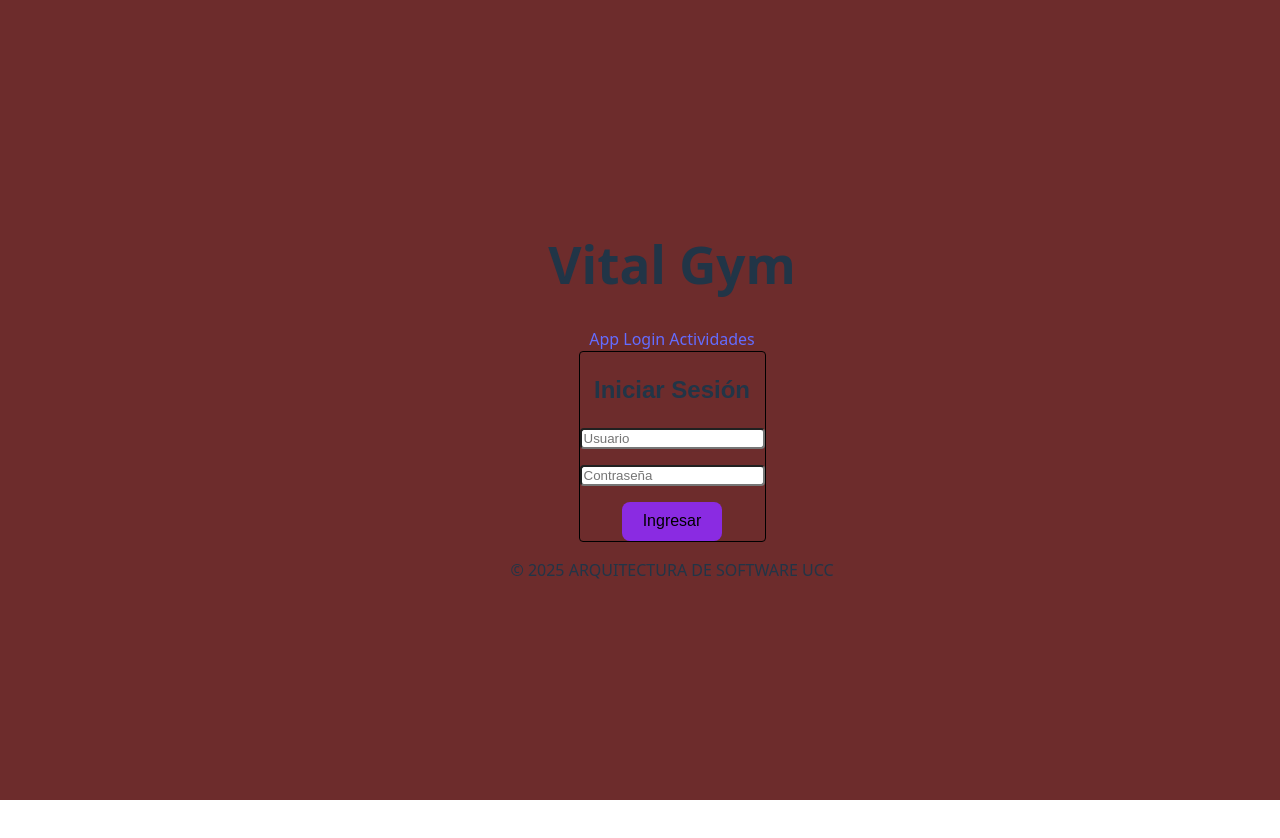
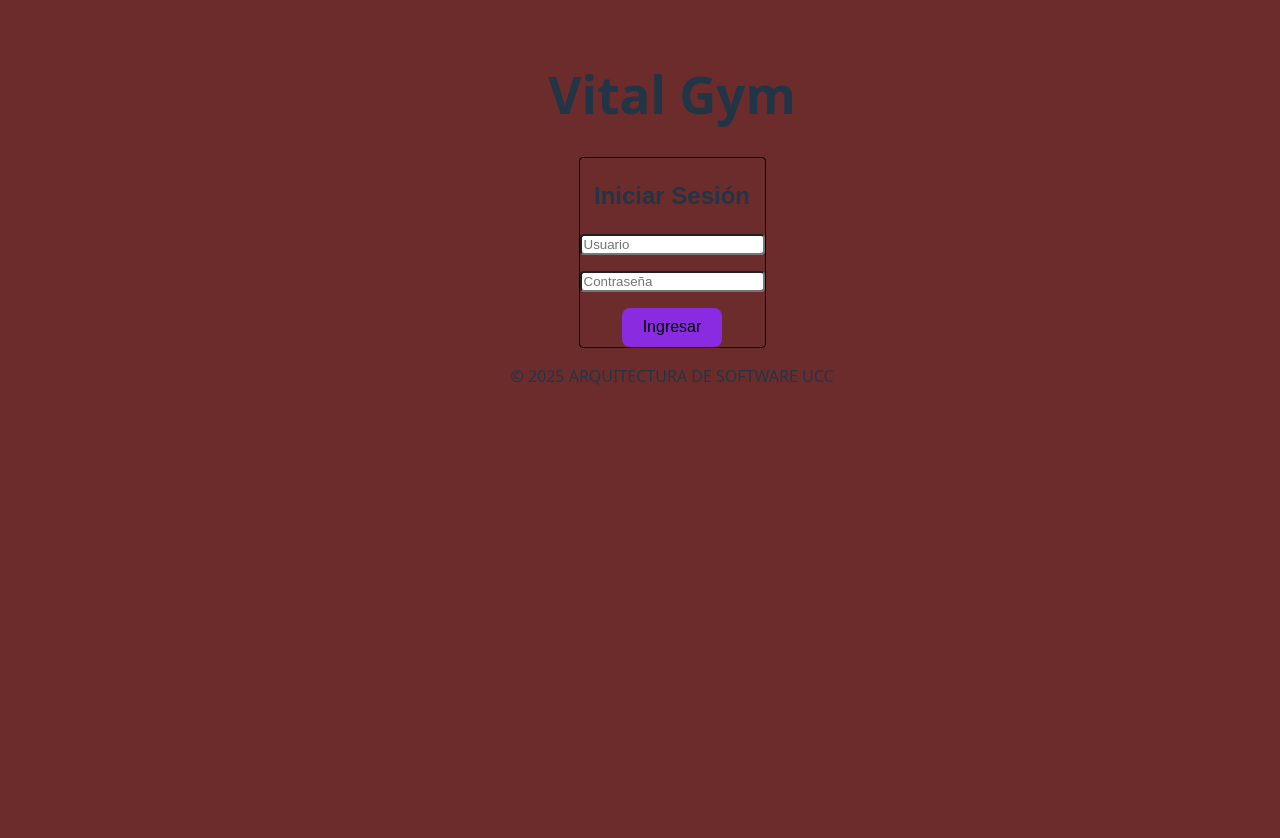
Before and after one commit to romanovictoria/Proyecto-gym-2025-Giardelli-DeLaPe-a-Romano-Funes, a React (Vite) app in the folder frontend/: page /Login in a window 1280 px wide. Shown: the top 838 px of the page. Before the commit the page ends 800 px from the top, so only its background shows below. Built offline with nearby package versions, Linux system fonts and the light colour scheme.

Commit message:
se agrego ruteo

```diff
--- a/frontend/index.html
+++ b/frontend/index.html
@@ -11,7 +11,7 @@
 
 <body>
   <div id="root"></div>
-  <script type="module" src="./src/pages/main.jsx"></script>
+  <script type="module" src="./src/main.jsx"></script>
 </body>
 
 </html>
--- /dev/null
+++ b/frontend/src/App.jsx
@@ -0,0 +1,13 @@
+//import "./App.css";
+import RouterApp from "./RouterApp/RouterApp";
+
+
+const App = () => {
+    return (
+        <>
+            <RouterApp />
+        </>
+    );
+};
+
+export default App;
--- /dev/null
+++ b/frontend/src/RouterApp/RouterApp.jsx
@@ -0,0 +1,42 @@
+import { BrowserRouter, Routes, Route, Navigate } from "react-router-dom";
+import Login from "../pages/Login";
+import PrivateLayout from "../pages/Layout/PrivateLayout";
+import PublicLayout from "../pages/Layout/PublicLayout";
+
+
+const RouterApp = () => {
+    //const isAuthenticated = false; // reemplazar por lógica real
+
+    return (
+        <BrowserRouter>
+            <Routes>
+                {/*  {isAuthenticated ? (
+                    <Route element={<PrivateLayout />}>
+                        <Route path="/login" element={<Login />} />
+                        <Route path="*" element={<Navigate to="/home" />} />
+                    </Route>
+                ) : ( */}
+                <Route element={<PublicLayout />}>
+                    <Route path="/Login" element={<Login />} />
+                    <Route path="*" element={<Navigate to="/Login" />} />
+                </Route>
+                {/*  )}*/}
+            </Routes>
+        </BrowserRouter>
+    );
+};
+
+export default RouterApp;
+
+
+{/* <BrowserRouter>
+      <Routes>
+        <Route path="/" element={<Layout />} >
+          <Route index element={<Home />} />
+          <Route path="login" element={<Login />} />
+          <Route path="activities" element={<Activities />} />
+          {/* <Route path="/" element={<AppAndLayoutWrapper />} />}
+        </Route>
+      </Routes>
+    </BrowserRouter>
+ */}
--- a/frontend/src/components/Layout.jsx
+++ b/frontend/src/components/Layout.jsx
@@ -4,16 +4,16 @@ import Footer from './Footer.jsx';
 
 function Layout({ isLoggedIn, logout, navigate }) {
 
-  const handleLogout = () => {
+  /* const handleLogout = () => {
     logout();
     navigate("/");
-  };
+  }; */
 
   return (
     <div className="layout-container">
       <header>
         <h1>Vital Gym</h1>
-        <nav>
+        {/* <nav>
           <a href="/">App</a>
           {isLoggedIn ? (
             <button onClick={handleLogout}>Cerrar Sesion</button>
@@ -21,7 +21,7 @@ function Layout({ isLoggedIn, logout, navigate }) {
             <a href="/Login"> Login</a>
           )}
           <a href="/Activities"> Actividades</a>
-        </nav>
+        </nav> */}
       </header>
 
       <main>
--- /dev/null
+++ b/frontend/src/main.jsx
@@ -0,0 +1,11 @@
+import { StrictMode } from 'react';
+import { createRoot } from 'react-dom/client';
+import '@styles/index.css';
+import App from './App.jsx';
+
+
+createRoot(document.getElementById('root')).render(
+  <StrictMode>
+    <App />
+  </StrictMode>
+);
--- /dev/null
+++ b/frontend/src/pages/Layout/PrivateLayout.jsx
@@ -0,0 +1,14 @@
+import { Outlet } from "react-router-dom";
+
+const PrivateLayout = () => {
+    return (
+        <div>
+            //TODO: Taca poner un componente navbarprivate que permita navegar entre las paginas privadas
+            <main>
+                <Outlet />
+            </main>
+        </div>
+    );
+};
+
+export default PrivateLayout;
--- /dev/null
+++ b/frontend/src/pages/Layout/PublicLayout.jsx
@@ -0,0 +1,29 @@
+import { Outlet } from "react-router-dom";
+import '@styles/publicLayout.css';
+import Footer from "../../components/Footer";
+const PublicLayout = () => {
+    return (
+        <div className="layout-container">
+            <header>
+                <h1>Vital Gym</h1>
+                {/* <nav>
+                    <a href="/">App</a>
+                    {isLoggedIn ? (
+                        <button onClick={handleLogout}>Cerrar Sesion</button>
+                    ) : (
+                        <a href="/Login"> Login</a>
+                    )}
+                    <a href="/Activities"> Actividades</a>
+                </nav> */}
+            </header>
+
+            <main>
+                <Outlet />
+            </main>
+
+            <Footer />
+        </div>
+    );
+};
+
+export default PublicLayout;
--- a/frontend/src/pages/main.jsx
+++ /dev/null
@@ -1,24 +0,0 @@
-import { StrictMode } from 'react';
-import { createRoot } from 'react-dom/client';
-import { BrowserRouter, Routes, Route } from "react-router-dom";
-import '@styles/index.css';
-import Login from './Login.jsx';
-import Layout from '@components/Layout.jsx';
-import Home from './Home.jsx';
-import Activities from '@components/Activities.jsx';
-
-
-createRoot(document.getElementById('root')).render(
-  <StrictMode>
-    <BrowserRouter>
-      <Routes>
-        <Route path="/" element={<Layout />} >
-          <Route index element={<Home />} />
-          <Route path="login" element={<Login />} />
-          <Route path="activities" element={<Activities />} />
-          {/* <Route path="/" element={<AppAndLayoutWrapper />} /> */}
-        </Route>
-      </Routes>
-    </BrowserRouter>
-  </StrictMode>
-);
--- a/frontend/src/styles/Login.css
+++ b/frontend/src/styles/Login.css
@@ -4,6 +4,7 @@
     justify-content: center;
     align-items: cent;
     width: 100vw;
+
 }
 
 .login-form {
--- /dev/null
+++ b/frontend/src/styles/publicLayout.css
@@ -0,0 +1,8 @@
+.layout-container {
+    width: 100vw;
+    height: 100vh;
+    margin: 0 auto;
+    padding: 2rem;
+    text-align: center;
+    background-color: hsl(0, 42%, 30%);
+}
```
Also changed, not shown: frontend/src/pages/Home/Home.jsx (renamed from frontend/src/pages/Home.jsx).
